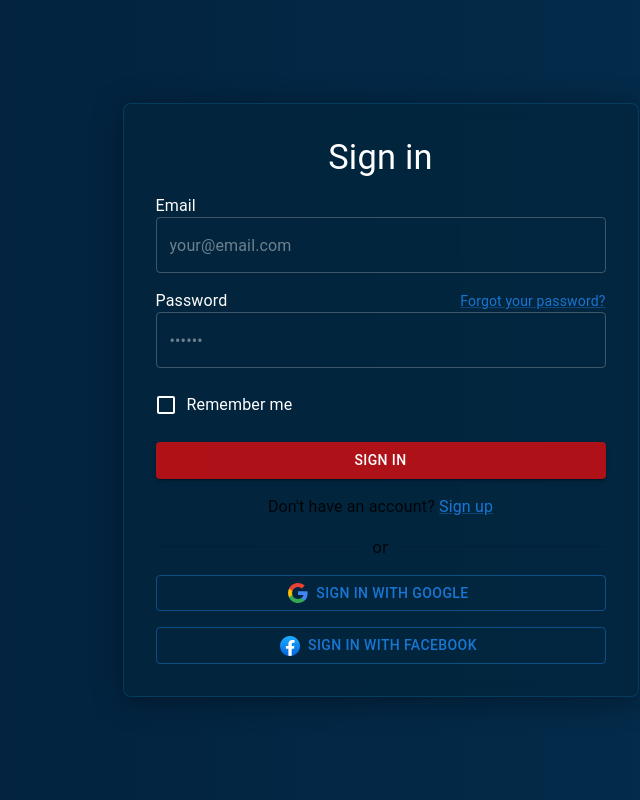
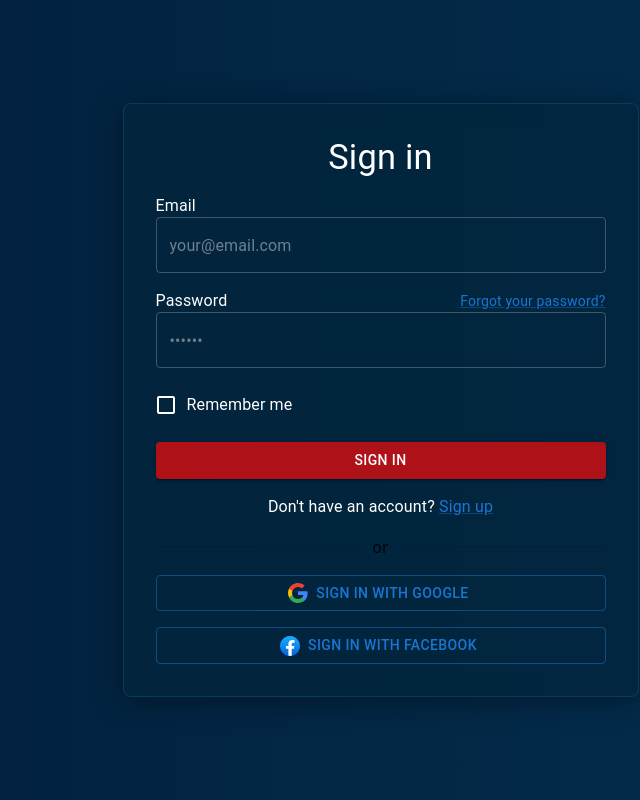
Before and after one commit to nipunmeegoda/Resourcely, a React (Vite) app in the folder Frontend-Resourcely/: page /login in a window 1280 px wide. Shown: the top 800 px of the page, without its empty margins (640-1280 px from the left). Built offline with nearby package versions, Linux system fonts and the light colour scheme.

Commit message:
FIX :::  made the " Don't have an account? " text white

```diff
--- a/Frontend-Resourcely/src/pages/LoginPage.tsx
+++ b/Frontend-Resourcely/src/pages/LoginPage.tsx
@@ -236,7 +236,9 @@ export default function LoginPage(): JSX.Element {
             Sign in
           </Button>
 
-          <Typography sx={{ textAlign: "center" }}>
+          <Typography sx={{ textAlign: "center" ,
+             color: "white"
+           }}>
             Don&apos;t have an account? <Link href="/signup">Sign up</Link>
           </Typography>
         </Box>
```
